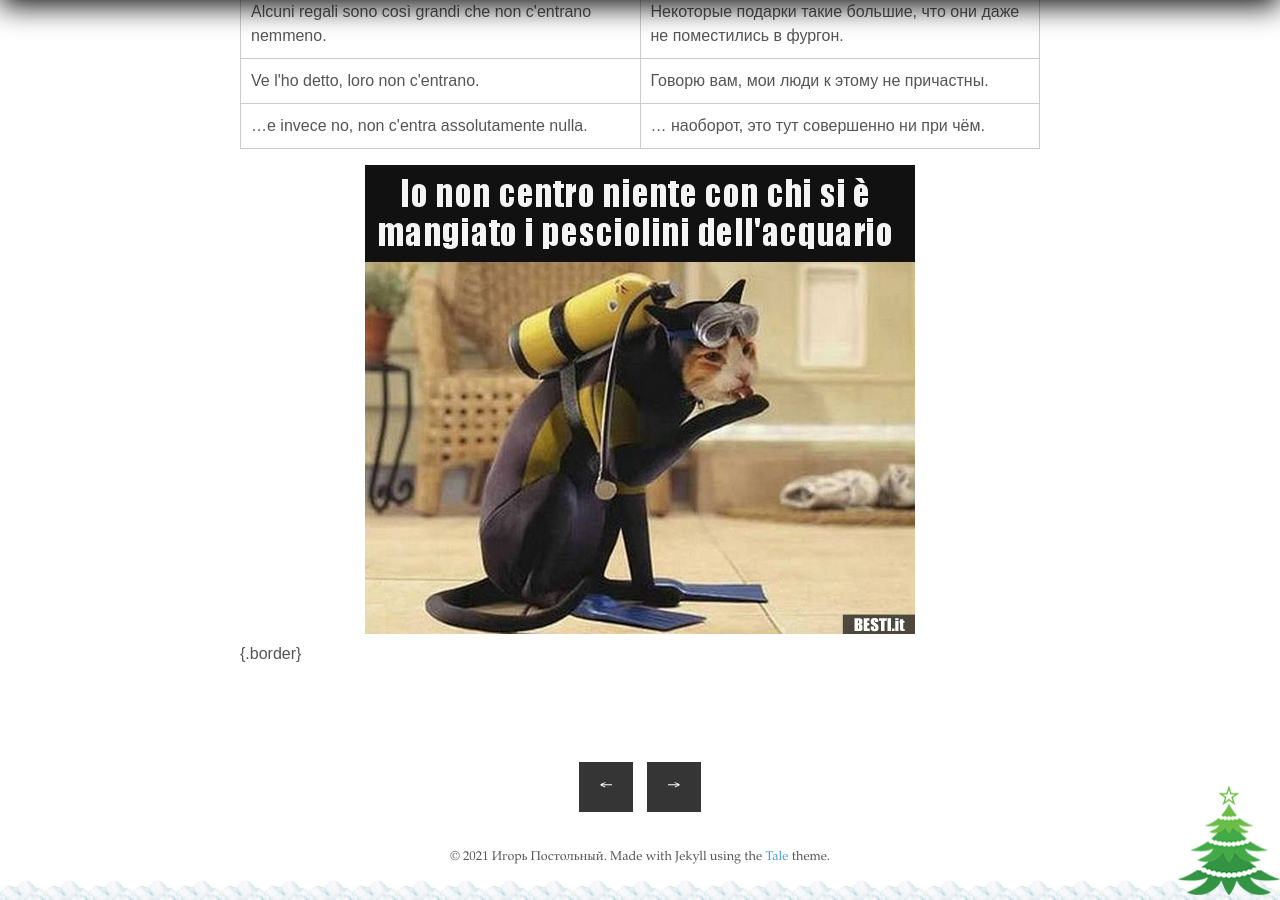
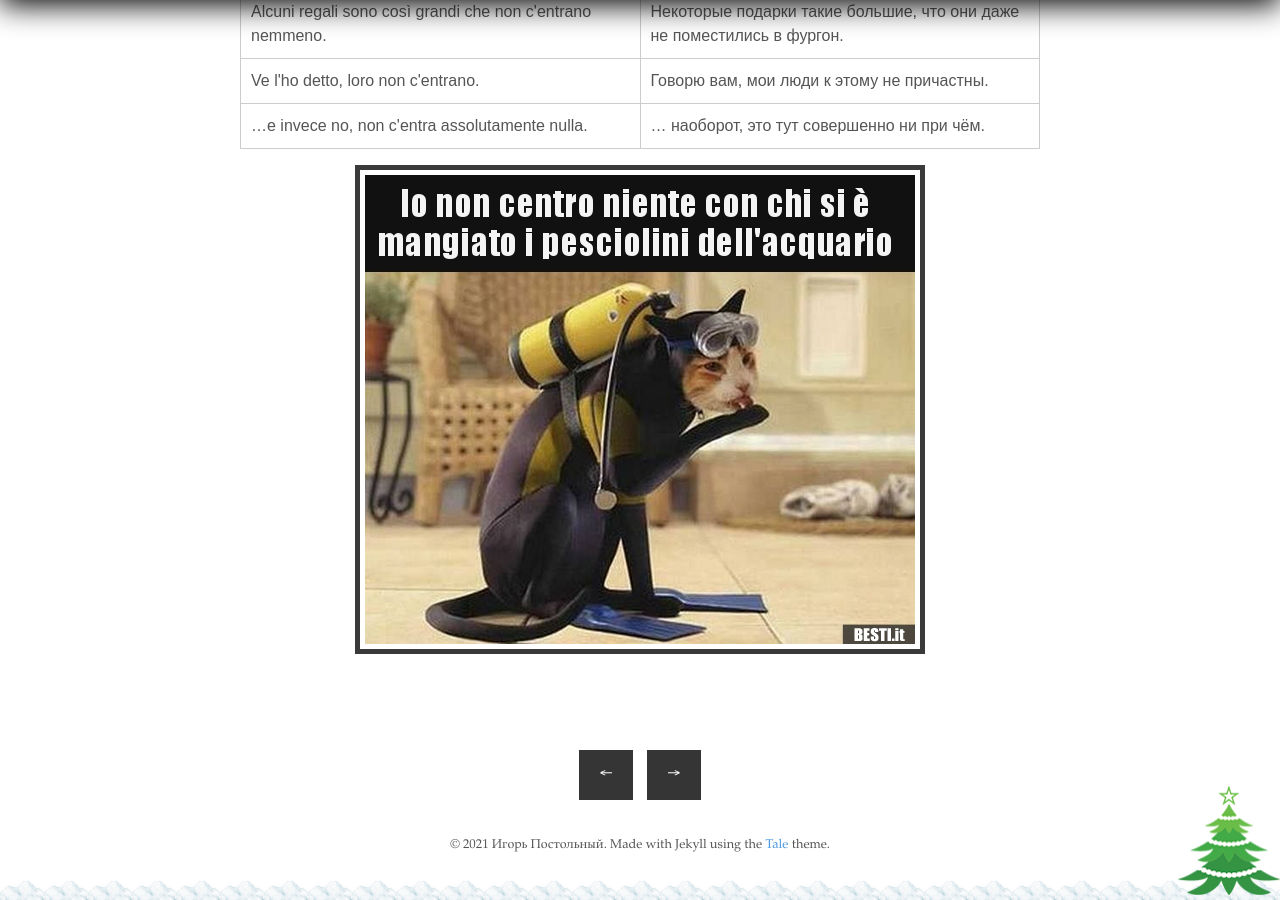
Before and after one commit to postolny/postolny.github.io, a Jekyll site: the page built from _posts/2020-11-27-entrarci.md, in a window 1280 px wide and 900 px high, scrolled down 2175 px. Built offline with Jekyll 4.4.1, drawn with Linux system fonts in a browser that asks for light colours; nearby versions of some CDN libraries.

Commit message:
Add files via upload

```diff
--- a/_posts/2020-11-27-entrarci.md
+++ b/_posts/2020-11-27-entrarci.md
@@ -47,4 +47,4 @@ loc.v. CO essere completamente fuori luogo, inopportuno, inadeguato alla situazi
 |Ve l'ho detto, loro non c'entrano.|Говорю вам, мои люди к этому не причастны.|
 |...e invece no, non c'entra assolutamente nulla.|... наоборот, это тут совершенно ни при чём.|
 
-![entrarci]({{ site.baseurl }}/img/entrarci.jpg){.border}
+![entrarci]({{ site.baseurl }}/img/entrarci.jpg){: .border}
```
Also changed, not shown: _posts/2020-11-10-a-cappella.md (+1 -1 lines).
